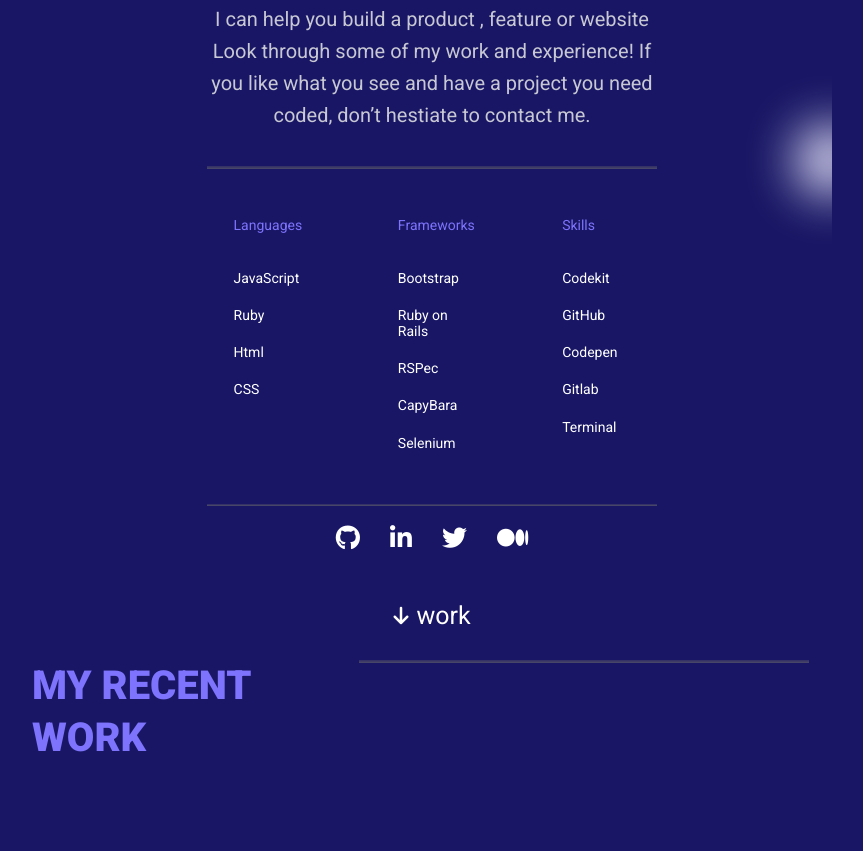
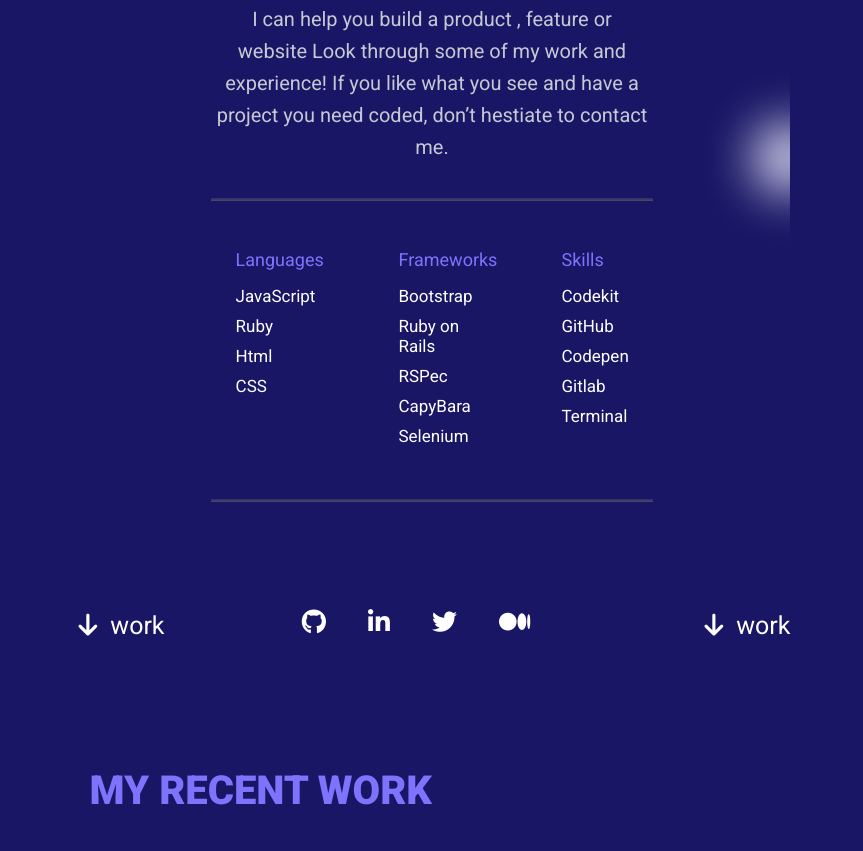
Before and after one commit to audukehinde/portfolio, a plain HTML site: page index.html in a window 1280 px wide. Shown: the part 351-1202 px from the top of the page, without its empty margins (208-1071 px from the left). Drawn offline with Linux system fonts and the light colour scheme.

Commit message:
Fix mobile responsiveness

```diff
--- a/index.html
+++ b/index.html
@@ -35,7 +35,7 @@
         <img src="img/Vector 4.png" alt="LIne" class="line-divider">
         <div class="abilities">
           <div class="languages wrap">
-            <p>Languages</p>
+            <p class="title">Languages</p>
             <ul>
               <li>JavaScript</li>
               <li>Ruby</li>
@@ -44,7 +44,7 @@
             </ul>
           </div>
           <div class="frameworks wrap">
-            <p>Frameworks</p>
+            <p class="title">Frameworks</p>
             <ul>
               <li>Bootstrap</li>
               <li>Ruby on Rails</li>
@@ -54,7 +54,7 @@
             </ul>
           </div>
           <div class="skills wrap">
-            <p>Skills</p>
+            <p class="title">Skills</p>
             <ul>
               <li>Codekit</li>
               <li>GitHub</li>
@@ -67,20 +67,26 @@
         <img src="img/Vector 4.png" alt="LIne" class="line-divider">
       </section>
       <div class="socials">
+        <div class="point-down first-social">
+          <i class="fas fa-arrow-down"></i>
+          <p class="work">work</p>
+        </div>
+
         <ul>
           <li><a href="#"><i class="fab fa-github"></i></a></li>
           <li><a href="#"><i class="fab fa-linkedin-in"></i></a></li>
           <li><a href="#"><i class="fab fa-twitter"></i></a></li>
           <li><a href="#"><i class="fab fa-medium-m"></i></a></li>
         </ul>
-      </div>
-      <div class="point-down">
-        <i class="fas fa-arrow-down"></i>
-        <p class="work">work</p>
+
+        <div class="point-down">
+          <i class="fas fa-arrow-down"></i>
+          <p class="work">work</p>
+        </div>
       </div>
       <section class="recent-work">
         <h1 class="recent">MY RECENT WORK</h1>
-        <img src="img/Vector 4.png" alt="LIne" class="line-divider">
+        <img src="img/Vector 4.png" alt="LIne" class="line-divider2">
         <div class="proof proof-space">
           <img class="project-img" src="img/fola2.PNG" alt="Project 1">
           <h2>MARKETING AGENCY</h2>
--- a/style.css
+++ b/style.css
@@ -14,7 +14,7 @@ body {
 
 @media only screen and (min-width: 992px) {
   body {
-    width: 1000px;
+    width: 70%;
     display: flex;
     flex-direction: column;
     justify-content: center;
@@ -26,7 +26,7 @@ body {
 
 
   main {
-    width: 800px;
+    width: 80%;
     margin: 0 auto;
   }
 
@@ -119,14 +119,14 @@ main {
 
 @media only screen and (min-width: 992px) {
   .decription {
-    width: 490px;
+    width: 80%;
     font-size: 20px;
     line-height: 32px;
     margin-top: 2rem
   }
 
   .line-divider {
-    width: 450px;
+    width: 75%;
   }
 }
 
@@ -138,6 +138,7 @@ ul {
 ul li {
   padding-top: 5px;
   padding-bottom: 5px;
+  margin-right: 2rem;
 }
 
 .abilities {
@@ -159,12 +160,17 @@ ul li {
 
   .abilities ul {
     margin-top: 2rem;
-    margin-right: 5rem !important;
+    margin-right: 3rem !important;
     justify-content: center;
+    font-size: 17px;
+  }
+
+  .title {
+    font-size: 18px !important;
   }
 }
 
-.abilities ul li {
+.abilities ul {
   margin-top: 0.7rem;
   margin-right: 1rem;
 }
@@ -178,11 +184,17 @@ footer p {
   font-size: 14px;
 }
 
+.socials {
+  display: block;
+  margin: 0 auto;
+}
+
 .socials ul {
   display: flex;
   flex-wrap: wrap;
   justify-content: center;
   align-items: center;
+  margin-top: 2rem;
 }
 
 a {
@@ -191,8 +203,37 @@ a {
 }
 
 .socials i {
-  padding: 15px;
+  padding: 5px;
   font-size: 25px;
+}
+
+.first-social {
+  display: none !important;
+}
+
+@media only screen and (min-width: 992px) {
+
+  .socials {
+    display: flex;
+    justify-content: space-between;
+    align-items: center;
+    margin-top: 4rem;
+  }
+
+  .socials ul li {
+    padding-bottom: 45px;
+    font-size: 30px;
+  }
+
+  .first-social {
+    display: flex !important;
+  }
+
+  .work {
+    padding-left: 8px;
+    font-size: 20px;
+  }
+
 }
 
 .point-down {
@@ -219,14 +260,30 @@ a {
   background-position: 0 22em, right;
 }
 
+@media only screen and (min-width: 992px) {
+
+  .recent-work {
+    display: block;
+  }
+
+  .recent {
+    margin-bottom: 0;
+  }
+
+}
+
 .recent-work h1 {
-  width: 327px;
+  padding-right: 200px;
   font-size: 2.5rem;
   color: #7d73fc;
   line-height: 52px;
-  /* margin: 5rem 3rem 3rem 1rem; */
-  /* border-bottom: 1px solid #646369; */
+  margin: 5rem 3rem 0 1rem;
   padding-bottom: 30px;
+}
+
+.line-divider2 {
+  width: 307px;
+  margin: 0 auto;
 }
 
 .proof {
```
